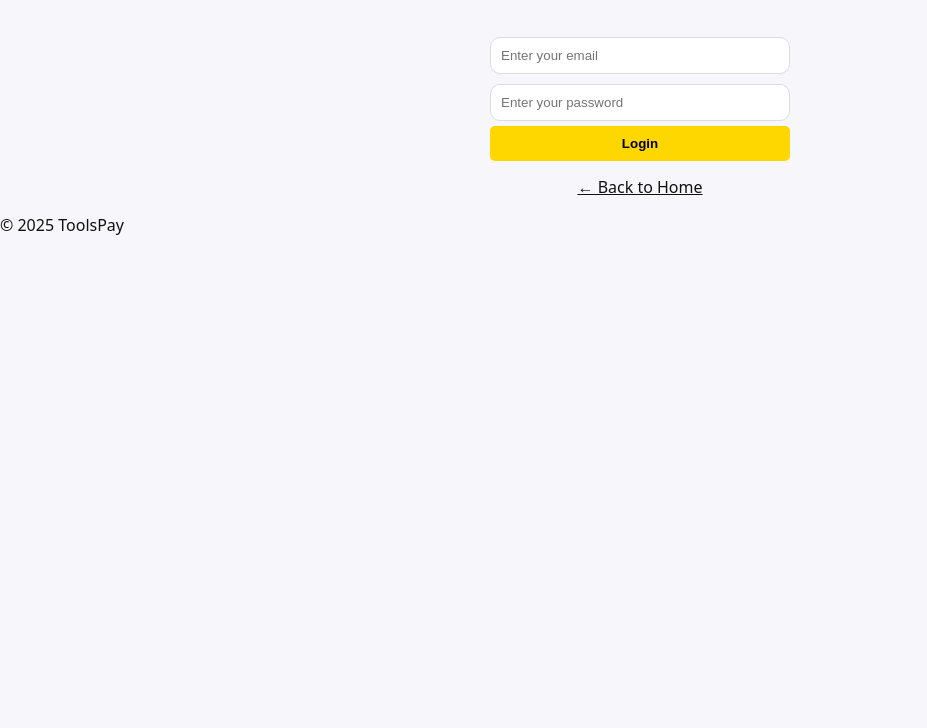
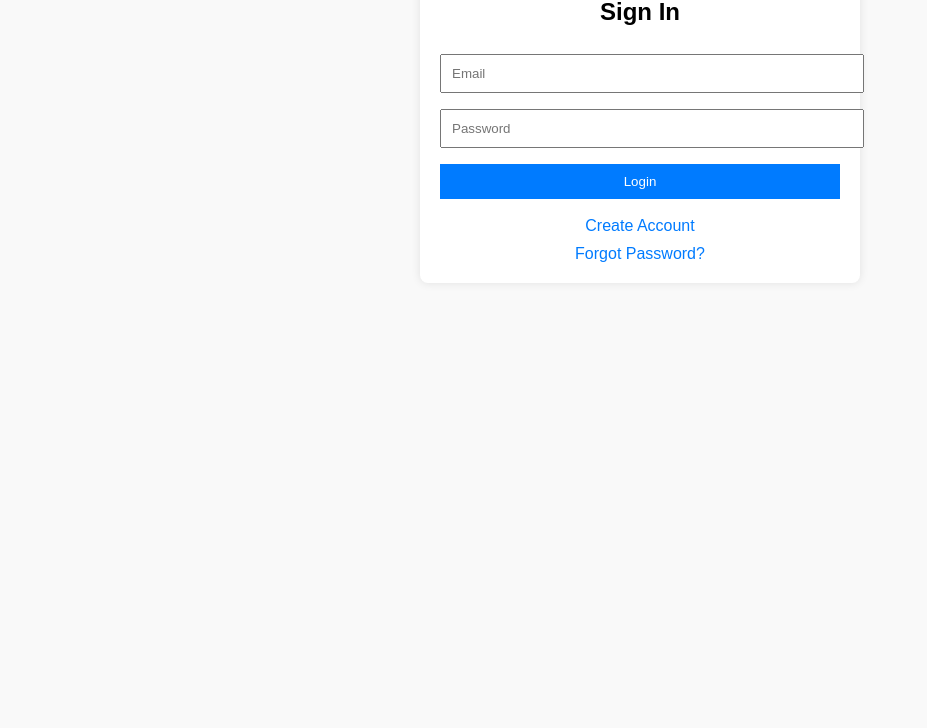
Before and after one commit to joan209/toolspay, a plain HTML site: page customer-login.html in a window 1280 px wide. Shown: the part 72-800 px from the top of the page, without its empty margins (0-927 px from the left). Drawn offline with Linux system fonts and the light colour scheme.

Commit message:
Update customer-login.html

```diff
--- a/customer-login.html
+++ b/customer-login.html
@@ -1,30 +1,158 @@
 <!DOCTYPE html>
 <html lang="en">
 <head>
-    <meta charset="UTF-8">
-    <meta name="viewport" content="width=device-width, initial-scale=1.0">
-    <title>Customer Login - ToolsPay</title>
-    <link rel="stylesheet" href="style.css">
+  <meta charset="UTF-8" />
+  <meta name="viewport" content="width=device-width, initial-scale=1.0" />
+  <title>Customer Dashboard - ToolsPay</title>
+  <style>
+    body {
+      margin: 0;
+      font-family: Arial, sans-serif;
+      background-color: #f9f9f9;
+    }
+    .splash {
+      display: flex;
+      justify-content: center;
+      align-items: center;
+      height: 100vh;
+      background: #111;
+      color: white;
+      font-size: 2em;
+      font-weight: bold;
+    }
+    .hidden {
+      display: none;
+    }
+    .container {
+      max-width: 400px;
+      margin: 30px auto;
+      background: white;
+      padding: 20px;
+      border-radius: 8px;
+      box-shadow: 0px 0px 10px rgba(0,0,0,0.1);
+    }
+    h2 {
+      text-align: center;
+    }
+    input, button {
+      width: 100%;
+      padding: 10px;
+      margin: 8px 0;
+    }
+    button {
+      background: #007BFF;
+      color: white;
+      border: none;
+      cursor: pointer;
+    }
+    button:hover {
+      background: #0056b3;
+    }
+    .link {
+      color: #007BFF;
+      cursor: pointer;
+      text-align: center;
+      display: block;
+      margin-top: 10px;
+    }
+  </style>
 </head>
 <body>
-    <header>
-        <h1>Customer Login</h1>
-    </header>
 
-    <main style="text-align:center; margin-top:40px;">
-        <form action="#" method="post" style="max-width:300px; margin:auto;">
-            <input type="email" placeholder="Enter your email" required style="width:100%; padding:10px; margin:5px 0;">
-            <input type="password" placeholder="Enter your password" required style="width:100%; padding:10px; margin:5px 0;">
-            <button type="submit" style="padding:10px 20px; background:gold; color:black; font-weight:bold; border:none; border-radius:5px;">Login</button>
-        </form>
+  <!-- Splash Screen -->
+  <div id="splash" class="splash">
+    TP
+  </div>
 
-        <p style="margin-top:15px;">
-            <a href="index.html">← Back to Home</a>
-        </p>
-    </main>
+  <!-- Auth Forms -->
+  <div id="authSection" class="hidden">
+    <!-- Login Form -->
+    <div id="loginForm" class="container">
+      <h2>Sign In</h2>
+      <input type="email" id="loginEmail" placeholder="Email" required />
+      <input type="password" id="loginPassword" placeholder="Password" required />
+      <button onclick="login()">Login</button>
+      <span class="link" onclick="showSection('signupForm')">Create Account</span>
+      <span class="link" onclick="showSection('forgotForm')">Forgot Password?</span>
+    </div>
 
-    <footer>
-        <p>© 2025 ToolsPay</p>
-    </footer>
+    <!-- Sign Up Form -->
+    <div id="signupForm" class="container hidden">
+      <h2>Create Account</h2>
+      <input type="email" id="signupEmail" placeholder="Email" required />
+      <input type="password" id="signupPassword" placeholder="Password" required />
+      <button onclick="signup()">Sign Up</button>
+      <span class="link" onclick="showSection('loginForm')">Already have an account?</span>
+    </div>
+
+    <!-- Forgot Password Form -->
+    <div id="forgotForm" class="container hidden">
+      <h2>Reset Password</h2>
+      <input type="email" id="forgotEmail" placeholder="Enter your email" required />
+      <button onclick="resetPassword()">Send Reset Link</button>
+      <span class="link" onclick="showSection('loginForm')">Back to Login</span>
+    </div>
+  </div>
+
+  <!-- Firebase -->
+  <script src="https://www.gstatic.com/firebasejs/9.22.2/firebase-app-compat.js"></script>
+  <script src="https://www.gstatic.com/firebasejs/9.22.2/firebase-auth-compat.js"></script>
+  <script>
+    // Your Firebase Config
+    const firebaseConfig = {
+      apiKey: "AIzaSyD-BIOpzkQBtpW1LQk7Rf3c-ZvyIbvEc7c",
+      authDomain: "toolspay-54167.firebaseapp.com",
+      projectId: "toolspay-54167",
+      storageBucket: "toolspay-54167.firebasestorage.app",
+      messagingSenderId: "71318117342",
+      appId: "1:71318117342:web:1952711453e19e19281b4f"
+    };
+
+    firebase.initializeApp(firebaseConfig);
+    const auth = firebase.auth();
+
+    // Splash Screen Delay
+    setTimeout(() => {
+      document.getElementById('splash').classList.add('hidden');
+      document.getElementById('authSection').classList.remove('hidden');
+    }, 2000);
+
+    function showSection(id) {
+      document.getElementById('loginForm').classList.add('hidden');
+      document.getElementById('signupForm').classList.add('hidden');
+      document.getElementById('forgotForm').classList.add('hidden');
+      document.getElementById(id).classList.remove('hidden');
+    }
+
+    function login() {
+      const email = document.getElementById('loginEmail').value;
+      const password = document.getElementById('loginPassword').value;
+      auth.signInWithEmailAndPassword(email, password)
+        .then(() => {
+          alert("Login Successful");
+          window.location.href = "customer-dashboard.html";
+        })
+        .catch(error => alert(error.message));
+    }
+
+    function signup() {
+      const email = document.getElementById('signupEmail').value;
+      const password = document.getElementById('signupPassword').value;
+      auth.createUserWithEmailAndPassword(email, password)
+        .then(() => {
+          alert("Account Created");
+          showSection('loginForm');
+        })
+        .catch(error => alert(error.message));
+    }
+
+    function resetPassword() {
+      const email = document.getElementById('forgotEmail').value;
+      auth.sendPasswordResetEmail(email)
+        .then(() => alert("Password reset link sent"))
+        .catch(error => alert(error.message));
+    }
+  </script>
+
 </body>
 </html>
```
